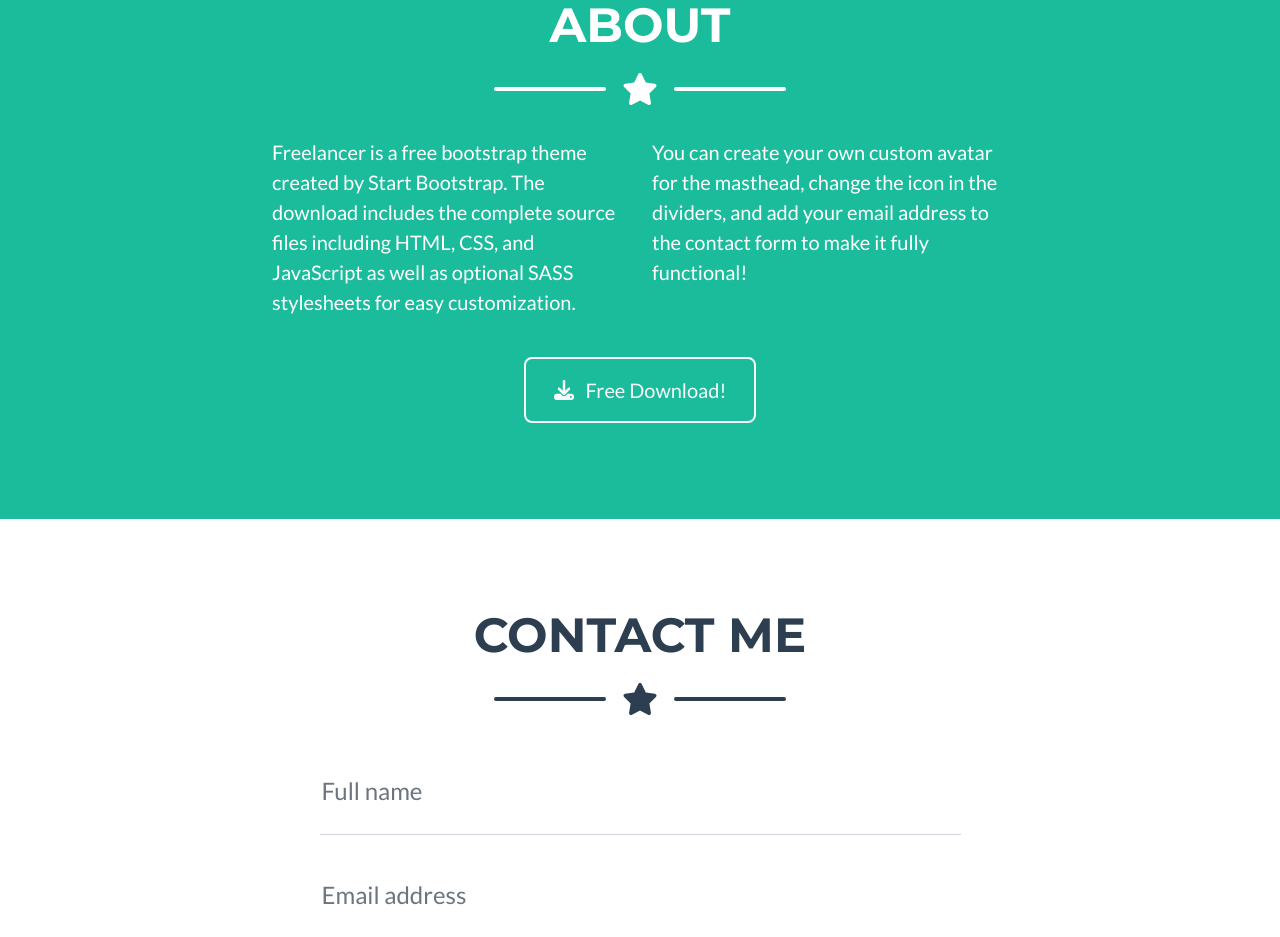
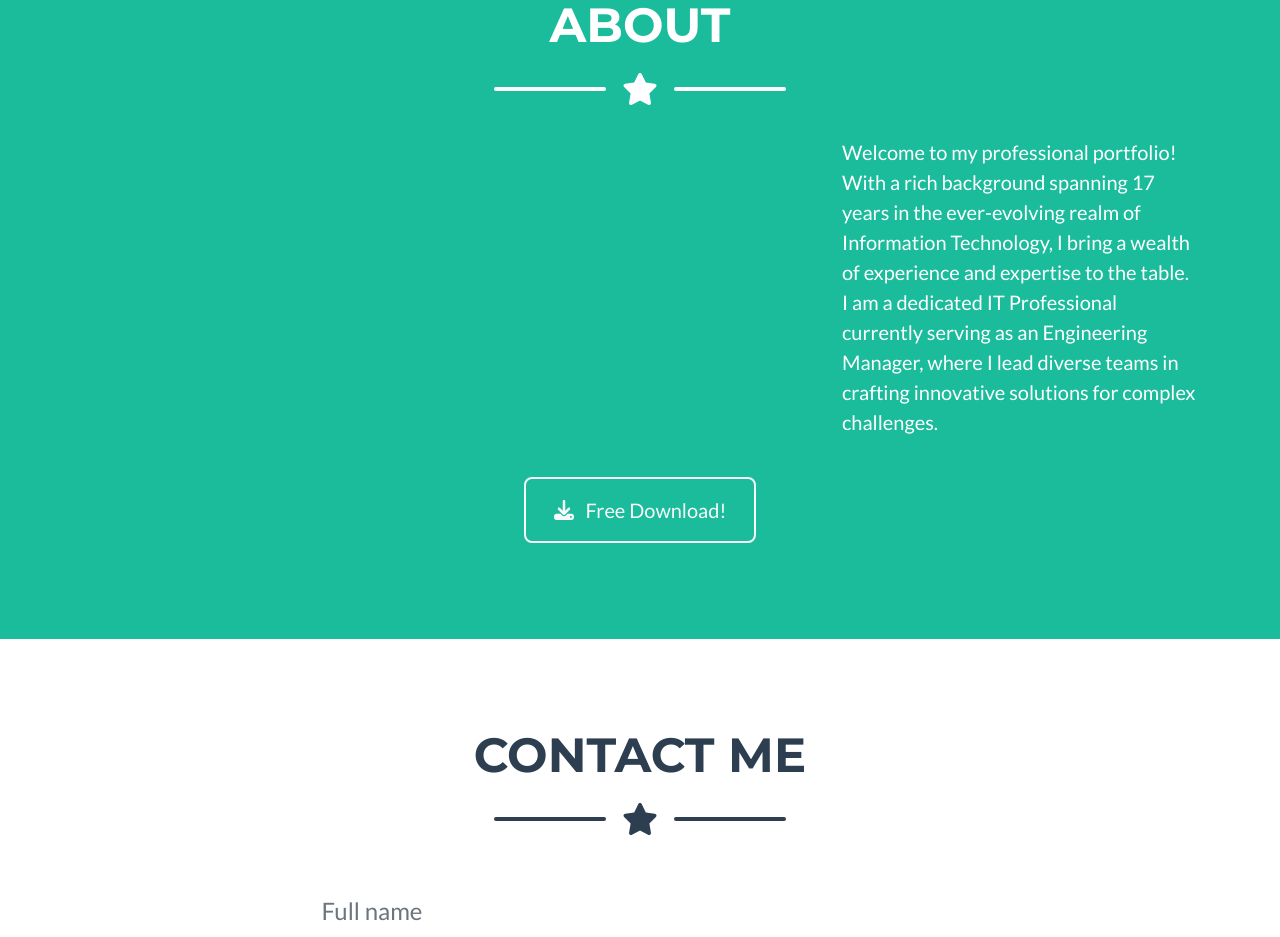
Before and after one commit to navedrizv/blog, a plain HTML site: page index.html in a window 1280 px wide. Shown: the part 1760-2697 px from the top of the page. Drawn offline with nearby package versions, Linux system fonts and the light colour scheme.

Commit message:
About us change

```diff
--- a/index.html
+++ b/index.html
@@ -134,8 +134,7 @@
                 </div>
                 <!-- About Section Content-->
                 <div class="row">
-                    <div class="col-lg-4 ms-auto"><p class="lead">Freelancer is a free bootstrap theme created by Start Bootstrap. The download includes the complete source files including HTML, CSS, and JavaScript as well as optional SASS stylesheets for easy customization.</p></div>
-                    <div class="col-lg-4 me-auto"><p class="lead">You can create your own custom avatar for the masthead, change the icon in the dividers, and add your email address to the contact form to make it fully functional!</p></div>
+                    <div class="col-lg-4 ms-auto"><p class="lead">Welcome to my professional portfolio! With a rich background spanning 17 years in the ever-evolving realm of Information Technology, I bring a wealth of experience and expertise to the table. I am a dedicated IT Professional currently serving as an Engineering Manager, where I lead diverse teams in crafting innovative solutions for complex challenges.</p></div>
                 </div>
                 <!-- About Section Button-->
                 <div class="text-center mt-4">
```
